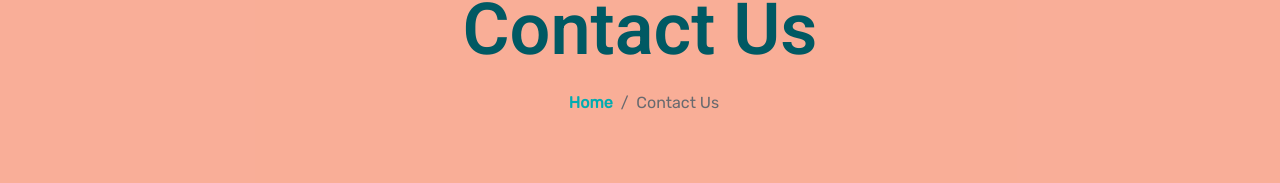
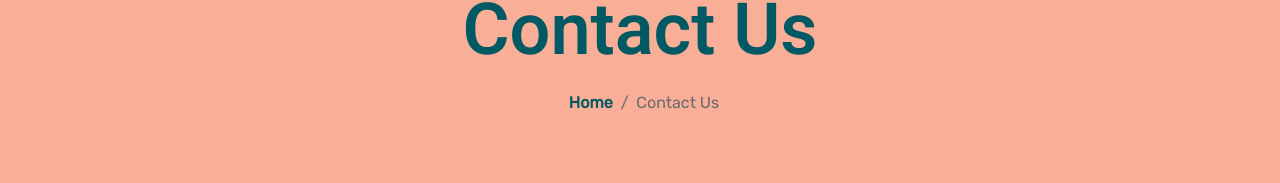
Before and after one commit to Magamed-Ali/Vaccination-against-the-virus, a React app: page /contact in a window 1280 px wide. In both pictures the pointer is over the link "Home". Shown: the part 452-635 px from the top of the page. Built offline with nearby package versions, Linux system fonts and the light colour scheme.

Commit message:
fix hover contact ul lu

```diff
--- a/src/App.js
+++ b/src/App.js
@@ -12,7 +12,6 @@ function App() {
             <Routes>
                 <Route path='/' element={<Header/>}/>
                 <Route path='/contact' element={<Contact/>}/>
-                <Route path='/' element={<Header/>}/>
             </Routes>
         </>
     );
--- a/src/styles/contact.scss
+++ b/src/styles/contact.scss
@@ -33,6 +33,11 @@
       font-weight: 600;
       font-size: 16px;
       padding: 0;
+      transition: 0.3s;
+
+      &:hover {
+        color: $footer-h6;
+      }
     }
 
   }
```
